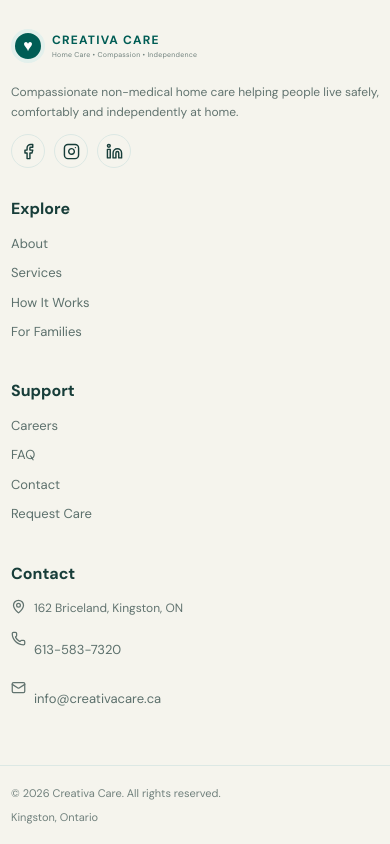
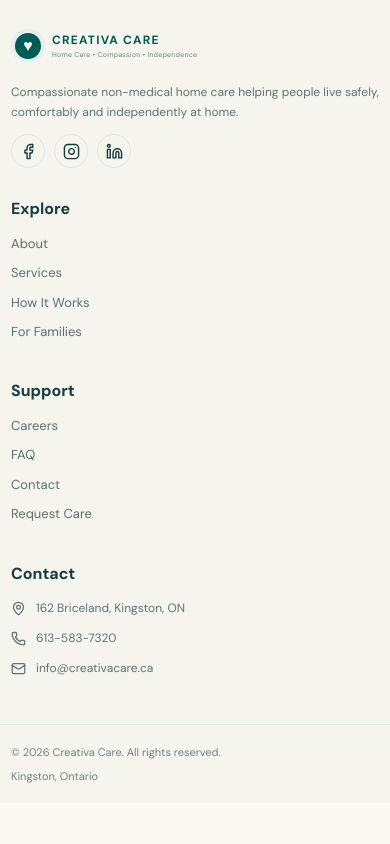
Before and after one commit to habimanasharif/creativa, a Next.js app: page / in a window 390 px wide. Shown: the part 5706-6550 px from the top of the page. After the commit the page ends 6509 px from the top, so only its background shows below. Built offline with nearby package versions, Linux system fonts and the light colour scheme.

Commit message:
Align footer phone and email details with their icons

```diff
--- a/app/globals.css
+++ b/app/globals.css
@@ -2968,3 +2968,24 @@
   }
   .about-reference-cta-content h2 { font-size: 26px; }
 }
+
+
+/* Keep footer contact icons, labels, and linked details aligned on one row */
+.footer-grid > div:last-child p {
+  display: flex;
+  align-items: center;
+  gap: 10px;
+  line-height: 1.5;
+}
+.footer-grid > div:last-child p > svg {
+  flex: 0 0 15px;
+  margin-top: 0;
+}
+.footer-grid > div:last-child p a {
+  display: inline;
+  margin: 0;
+  padding: 0;
+  color: inherit;
+  font-size: inherit;
+  line-height: inherit;
+}
```
